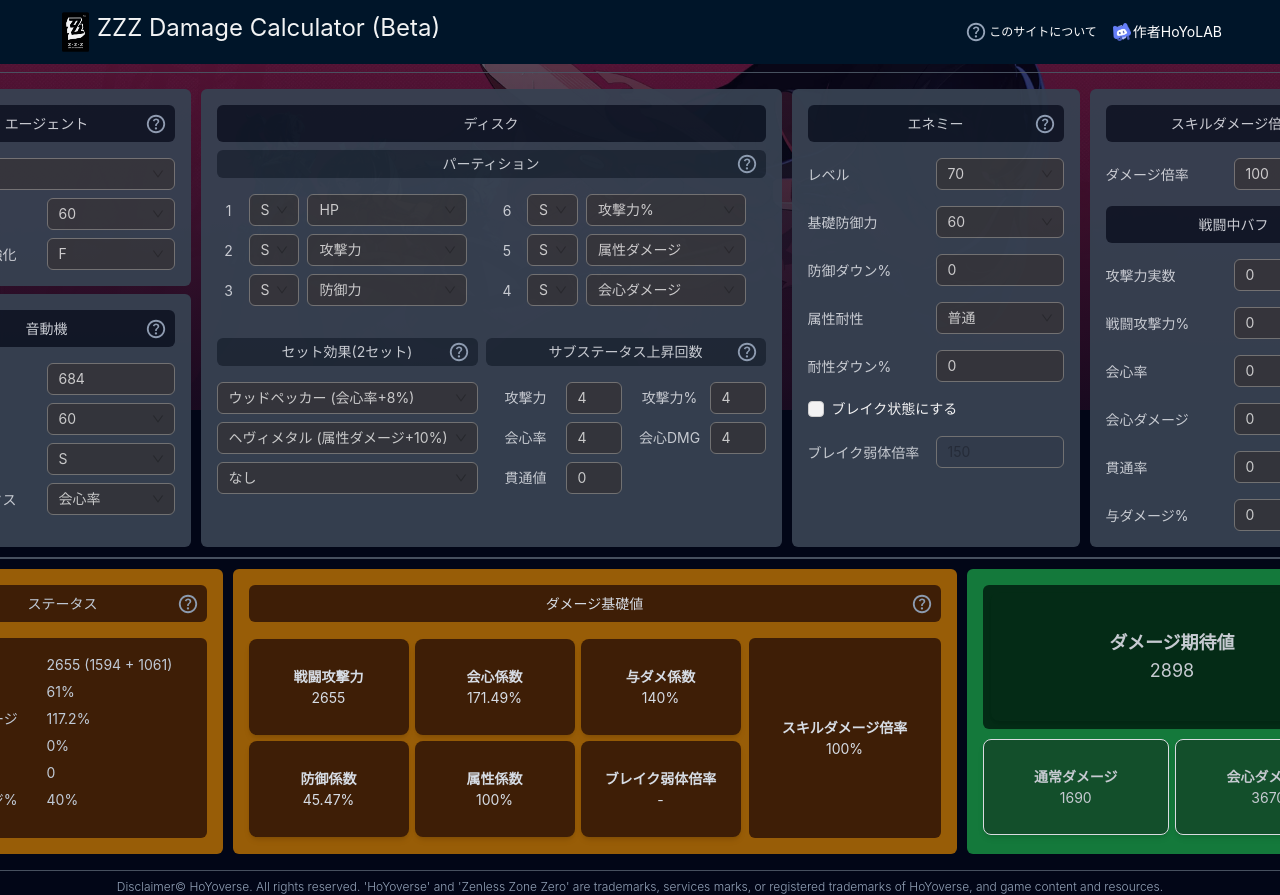
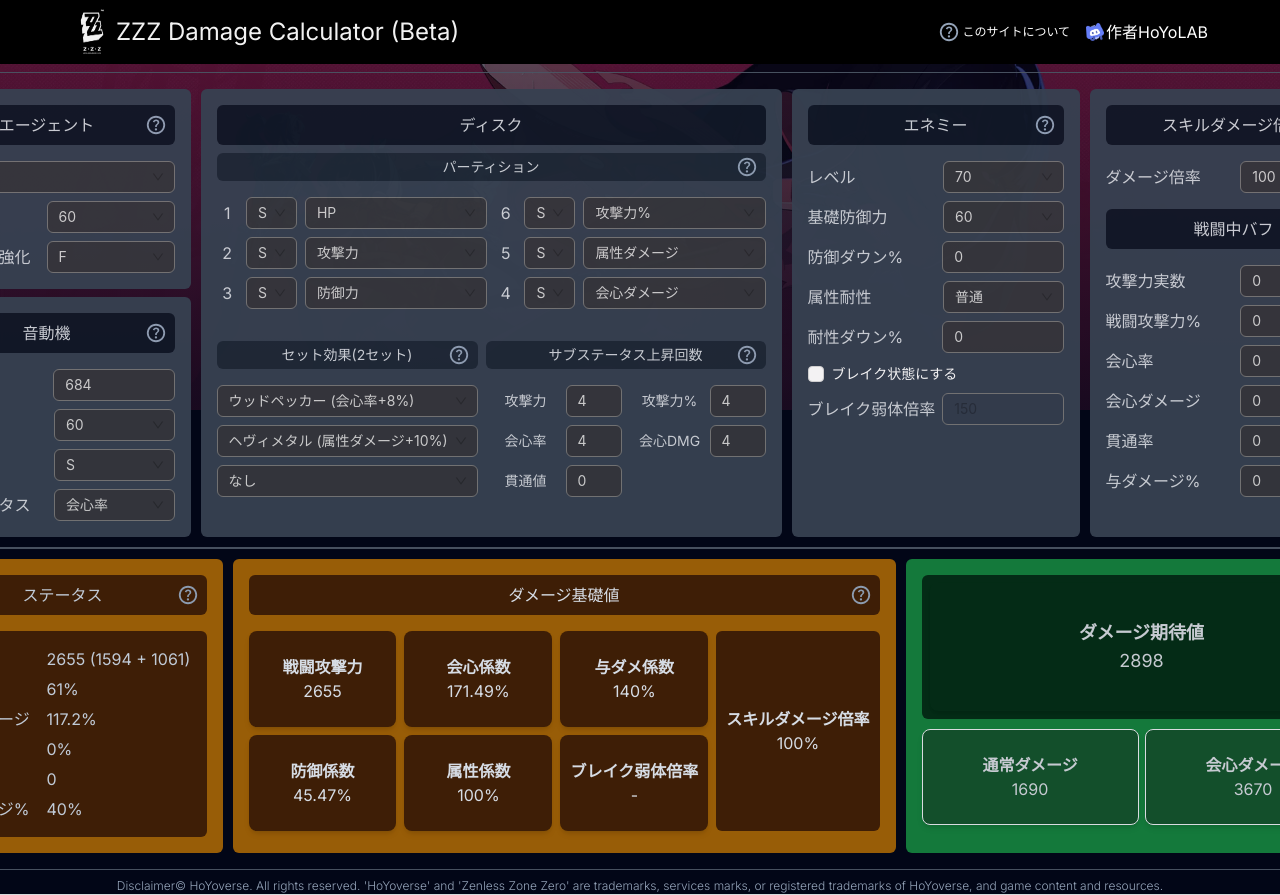
Before and after one commit to negagen/zzz-calculator, a Next.js app: page / in a window 1280 px wide. Shown: the top 895 px of the page. Built offline with nearby package versions, Linux system fonts and the light colour scheme.

Commit message:
Apply responseive design

```diff
--- a/components/features/AdditionalStatusPanel.tsx
+++ b/components/features/AdditionalStatusPanel.tsx
@@ -10,7 +10,7 @@ export const AdditionalStatusPanel = ({
   onChange: (battleStatus: AdditionalStatus) => void;
 }) => {
   return (
-    <div className="flex flex-col items-center w-72 bg-gray-700 rounded-md p-4">
+    <div className="flex flex-col items-center w-72 bg-gray-700 rounded-md p-4 max-md:w-full">
       <div className="mb-4 w-full bg-gray-900 text-center rounded-md p-2 relative">
         スキルダメージ倍率
       </div>
@@ -47,7 +47,7 @@ export const AdditionalStatusPanel = ({
         </div>
       </div>
 
-      <div className="flex flex-col items-center w-full gap-4">
+      <div className="flex flex-col items-center w-full gap-2">
         <StatusInput
           title="攻撃力実数"
           value={battleStatus.attackBonus}
--- a/components/features/AgentStatusPanel.tsx
+++ b/components/features/AgentStatusPanel.tsx
@@ -19,7 +19,7 @@ export const AgentStatusPanel = ({
   ) => void;
 }) => {
   return (
-    <div className="flex flex-col items-center w-72 bg-gray-700 rounded-md p-4">
+    <div className="flex flex-col items-center bg-gray-700 rounded-md p-4 max-md:w-full lg:w-72">
       <div className="mb-4 w-full bg-gray-900 text-center rounded-md p-2 relative">
         エージェント
         <div className="absolute right-2 top-0 h-full flex items-center">
@@ -45,9 +45,9 @@ export const AgentStatusPanel = ({
 
       <div className="flex flex-col items-center gap-2 w-full">
         <div className="flex flex-row items-center w-full gap-2">
-          <div>
+          <div className="w-full">
             <Select
-              className="w-64"
+              className="lg:w-64 max-md:w-full"
               value={agents.indexOf(agent)}
               options={agents.map((agent, i) => ({
                 value: i,
@@ -62,9 +62,9 @@ export const AgentStatusPanel = ({
 
         <div className="flex flex-row items-center w-full gap-2">
           <div className="w-36">レベル</div>
-          <div>
+          <div className="grow">
             <Select
-              className="w-32"
+              className="w-32 max-md:w-full"
               value={level}
               options={[
                 { value: 1, label: "1" },
@@ -84,9 +84,9 @@ export const AgentStatusPanel = ({
 
         <div className="flex flex-row items-center w-full gap-2">
           <div className="w-36">コアスキル強化</div>
-          <div>
+          <div className="grow">
             <Select
-              className="w-32"
+              className="w-32 max-md:w-full"
               value={coreSkillLevel}
               options={[
                 { value: 1, label: "なし" },
--- a/components/features/DamageBasePanel.tsx
+++ b/components/features/DamageBasePanel.tsx
@@ -25,19 +25,19 @@ export const DamageBasePanel = ({ damageBase }: CalculatorProps) => {
                   <br />
                   <p>ダメージは以下の式で計算されます。</p>
                   <p>
-                    <pre className="bg-gray-700 text-white p-2">
+                    <pre className="bg-gray-700 text-white p-2 text-wrap">
                       ダメージ = 攻撃力 * 会心係数 * 与ダメ係数 *
                       スキルダメージ倍率 * 防御係数 * ブレイク弱体倍率 *
                       属性係数
                     </pre>
                   </p>
                   <p>
-                    <pre className="bg-gray-700 text-white p-2">
+                    <pre className="bg-gray-700 text-white p-2 text-wrap">
                       会心係数 = 100 + 会心ダメージ * 会心率
                     </pre>
                   </p>
                   <p>
-                    <pre className="bg-gray-700 text-white p-2">
+                    <pre className="bg-gray-700 text-white p-2 text-wrap">
                       属性係数 = 100 + 属性耐性補正 + 属性耐性ダウン
                     </pre>
                     属性耐性補正は弱点なら20%、耐性なら-20%です。
@@ -48,9 +48,8 @@ export const DamageBasePanel = ({ damageBase }: CalculatorProps) => {
           </div>
         </div>
 
-        <div className="flex flex-row items-center justify-center gap-2">
-          <div className="flex flex-col items-center bg-yellow-700 rounded-md4 text-slate-200">
-            <div className="flex flex-row gap-1.5 justify-between">
+        <div className="flex lg:flex-row max-md:flex-col items-center justify-center gap-2 w-full">
+          <div className="grid max-md:grid-cols-2 lg:grid-cols-3 gap-2 items-center bg-yellow-700 rounded-md text-slate-200 w-full">
             <CalculatorCard text="戦闘攻撃力" value={damageBase.attack} />
             <CalculatorCard
               text="会心係数"
@@ -60,9 +59,6 @@ export const DamageBasePanel = ({ damageBase }: CalculatorProps) => {
               text="与ダメ係数"
               value={`${damageBase.damageBuff}%`}
             />
-            </div>
-
-            <div className="flex flex-row gap-1.5 justify-between mt-1.5">
             <CalculatorCard
               text="防御係数"
               value={`${damageBase.defenseRate}%`}
@@ -76,12 +72,8 @@ export const DamageBasePanel = ({ damageBase }: CalculatorProps) => {
               value={damageBase.isStun ? `${damageBase.stunBonusRate}%` : "-"}
             />
           </div>
-          </div>
 
-          <div
-            className="flex flex-col w-48 items-center justify-center bg-yellow-950 rounded-md text-slate-200"
-            style={{ height: "200px" }}
-          >
+          <div className="flex flex-col w-56 items-center justify-center bg-yellow-950 rounded-md text-slate-200 max-md:w-full max-md:py-4 h-full">
             <div className="font-bold">スキルダメージ倍率</div>
             <div className="">{damageBase.skillDamageRate}%</div>
           </div>
@@ -144,7 +136,7 @@ const CalculatorCard = ({
   value: string | number;
 }) => {
   return (
-    <div className="flex flex-col w-40 h-24 items-center justify-center bg-yellow-950 rounded-lg shadow-md text-slate-200">
+    <div className="flex flex-col h-24 items-center justify-center bg-yellow-950 rounded-lg shadow-md text-slate-200 w-full">
       <div className="font-bold">{text}</div>
       <div className="">{value}</div>
     </div>
--- a/components/features/DiskStatusPanel.tsx
+++ b/components/features/DiskStatusPanel.tsx
@@ -10,7 +10,7 @@ export const DiskStatusPanel = ({
   onChange: (diskStatus: DiskStatus) => void;
 }) => {
   return (
-    <div className="flex flex-col items-center bg-gray-700 rounded-md p-4">
+    <div className="flex flex-col items-center bg-gray-700 rounded-md p-4 max-md:w-full">
       <div className="mb-2 w-full bg-gray-900 text-center rounded-md p-2">
         ディスク
       </div>
@@ -33,26 +33,26 @@ export const DiskStatusPanel = ({
             />
           </div>
         </div>
-        <div className="flex flex-row gap-2 w-full">
+        <div className="flex lg:flex-row max-md:flex-col gap-2 w-full">
           <div className="flex flex-col gap-2 w-full">
             <div className="flex flex-row items-center w-full gap-2">
               <div className="w-6 text-center">1</div>
-              <div className="flex flex-row gap-2">
+              <div className="flex flex-row gap-2 w-full">
                 <Select
                   className="w-18"
                   value={"S"}
                   options={[{ value: "S", label: "S" }]}
                 />
                 <Select
-                  className="w-40"
+                  className="w-40 grow"
                   value={"default"}
                   options={[{ value: "default", label: "HP" }]}
                 />
               </div>
             </div>
-            <div className="flex flex-row items-center w-full gap-2">
+            <div className="flex flex-row items-center w-full gap-2 w-full">
               <div className="w-6 text-center">2</div>
-              <div className="flex flex-row gap-2">
+              <div className="flex flex-row gap-2 w-full">
                 <Select
                   className="w-18"
                   value={diskStatus.slot2.rank}
@@ -70,7 +70,7 @@ export const DiskStatusPanel = ({
                   }}
                 />
                 <Select
-                  className="w-40"
+                  className="w-40 grow"
                   value={"default"}
                   options={[{ value: "default", label: "攻撃力" }]}
                 />
@@ -79,14 +79,14 @@ export const DiskStatusPanel = ({
 
             <div className="flex flex-row items-center w-full gap-2">
               <div className="w-6 text-center">3</div>
-              <div className="flex flex-row gap-2">
+              <div className="flex flex-row gap-2 w-full">
                 <Select
                   className="w-18"
                   value={"S"}
                   options={[{ value: "S", label: "S" }]}
                 />
                 <Select
-                  className="w-40"
+                  className="w-40 grow"
                   value={"default"}
                   options={[{ value: "default", label: "防御力" }]}
                 />
@@ -97,7 +97,7 @@ export const DiskStatusPanel = ({
           <div className="flex flex-col gap-2 w-full">
             <div className="flex flex-row items-center w-full gap-2">
               <div className="w-6 text-center">6</div>
-              <div className="flex flex-row gap-2">
+              <div className="flex flex-row gap-2 w-full">
                 <Select
                   className="w-18"
                   value={diskStatus.slot6.rank}
@@ -116,7 +116,7 @@ export const DiskStatusPanel = ({
                 />
 
                 <Select
-                  className="w-40"
+                  className="w-40 grow"
                   value={diskStatus.slot6.type}
                   options={[
                     { value: "attack", label: "攻撃力%" },
@@ -135,7 +135,7 @@ export const DiskStatusPanel = ({
 
             <div className="flex flex-row items-center w-full gap-2">
               <div className="w-6 text-center">5</div>
-              <div className="flex flex-row gap-2">
+              <div className="flex flex-row gap-2 w-full">
                 <Select
                   className="w-18"
                   value={diskStatus.slot5.rank}
@@ -153,7 +153,7 @@ export const DiskStatusPanel = ({
                   }}
                 />
                 <Select
-                  className="w-40"
+                  className="w-40 grow"
                   value={diskStatus.slot5.type}
                   options={[
                     { value: "attack", label: "攻撃力%" },
@@ -174,7 +174,7 @@ export const DiskStatusPanel = ({
 
             <div className="flex flex-row items-center w-full gap-2">
               <div className="w-6 text-center">4</div>
-              <div className="flex flex-row gap-2">
+              <div className="flex flex-row gap-2 w-full">
                 <Select
                   className="w-18"
                   value={diskStatus.slot4.rank}
@@ -192,7 +192,7 @@ export const DiskStatusPanel = ({
                   }}
                 />
                 <Select
-                  className="w-40"
+                  className="w-40 grow"
                   value={diskStatus.slot4.type}
                   options={[
                     { value: "critRate", label: "会心率" },
@@ -213,7 +213,7 @@ export const DiskStatusPanel = ({
           </div>
         </div>
 
-        <div className="flex flex-row gap-2 w-full mt-4">
+        <div className="flex lg:flex-row max-md:flex-col gap-2 w-full mt-4">
           <div className="flex flex-col gap-2 w-full text-sm">
             <div className="mb-2 mt-2 w-full text-sm bg-gray-800 text-center rounded-md py-1 px-2 relative">
               セット効果(2セット)
--- a/components/features/EnemyStatusPanel.tsx
+++ b/components/features/EnemyStatusPanel.tsx
@@ -11,14 +11,14 @@ export const EnemyStatusPanel = ({
   onChange: (enemyStatus: EnemyStatus) => void;
 }) => {
   return (
-    <div className="flex flex-col items-center w-72 bg-gray-700 rounded-md p-4">
+    <div className="flex flex-col items-center w-72 bg-gray-700 rounded-md p-4 max-md:w-full">
       <div className="mb-4 w-full bg-gray-900 text-center rounded-md p-2 relative">
         エネミー
         <div className="absolute right-2 top-0 h-full flex items-center">
           <HelpButton
             title="エネミー設定"
             content={
-              <div className="flex flex-col gap-1.5">
+              <div className="flex flex-col gap-1.5 text-wrap">
                 <p>エネミーのステータスを設定できます。</p>
                 <p>
                   防御係数や属性係数、ブレイク弱体倍率は自動的にダメージ基礎値へと反映されます。
@@ -38,21 +38,21 @@ export const EnemyStatusPanel = ({
                 <br />
                 <p>防御係数は以下の式で計算しています。</p>
                 <p>
-                  <pre className="bg-gray-700 text-white p-2">
+                  <pre className="bg-gray-700 text-white p-2 text-wrap">
                     防御係数 = エージェントレベル係数 / ( エージェントレベル係数
                     + 有効防御力 )
                   </pre>
 
-                  <pre className="bg-gray-700 text-white p-2">
+                  <pre className="bg-gray-700 text-white p-2 text-wrap">
                     有効防御力 = [ 防御力 × ( 1 - 防御デバフ ) × ( 1 - 貫通率 )
                     ] - 貫通値
                   </pre>
 
-                  <pre className="bg-gray-700 text-white p-2">
+                  <pre className="bg-gray-700 text-white p-2 text-wrap">
                     防御力 = エネミーレベル係数 * 基礎防御力 / 50
                   </pre>
 
-                  <pre className="bg-gray-700 text-white p-2">
+                  <pre className="bg-gray-700 text-white p-2 text-wrap">
                     有効防御力 ≧ 0
                   </pre>
                 </p>
@@ -62,11 +62,11 @@ export const EnemyStatusPanel = ({
         </div>
       </div>
 
-      <div className="flex flex-col items-center gap-4 w-full">
+      <div className="flex flex-col items-center gap-2 w-full">
         <div className="flex flex-row items-center w-full">
-          <div className="w-32">レベル</div>
+          <div className="w-36">レベル</div>
           <Select
-            className="w-32"
+            className="w-32 grow"
             value={enemyStatus.level}
             options={[
               { value: 10, label: "10" },
@@ -86,9 +86,9 @@ export const EnemyStatusPanel = ({
         </div>
 
         <div className="flex flex-row items-center w-full">
-          <div className="w-32">基礎防御力</div>
+          <div className="w-36">基礎防御力</div>
           <Select
-            className="w-32"
+            className="w-32 grow"
             value={enemyStatus.defense}
             options={[
               { value: 10, label: "10" },
@@ -124,9 +124,9 @@ export const EnemyStatusPanel = ({
         />
 
         <div className="flex flex-row items-center w-full">
-          <div className="w-32">属性耐性</div>
+          <div className="w-36">属性耐性</div>
           <Select
-            className="w-32"
+            className="w-32 grow"
             defaultValue={enemyStatus.damageRes}
             options={[
               { value: -20, label: "弱点" },
@@ -164,9 +164,9 @@ export const EnemyStatusPanel = ({
         </div>
 
         <div className="flex flex-row items-center w-full">
-          <div className="w-32">ブレイク弱体倍率</div>
+          <div className="w-36">ブレイク弱体倍率</div>
           <Input
-            className="w-32"
+            className="w-32 grow"
             placeholder="ブレイク弱体倍率"
             type="number"
             value={enemyStatus.stunDamageMultiplier}
--- a/components/features/EngineStatusPanel.tsx
+++ b/components/features/EngineStatusPanel.tsx
@@ -16,7 +16,7 @@ export const EngineStatusPanel = ({
   onChange: (engineStatus: EngineStatus) => void;
 }) => {
   return (
-    <div className="flex flex-col items-center w-72 bg-gray-700 rounded-md p-4 h-full">
+    <div className="flex flex-col items-center w-72 bg-gray-700 rounded-md p-4 h-full max-md:w-full">
       <div className="mb-4 w-full bg-gray-900 text-center rounded-md p-2 relative">
         音動機
         <div className="absolute right-2 top-0 h-full flex items-center">
@@ -59,9 +59,9 @@ export const EngineStatusPanel = ({
         />
 
         <div className="flex flex-row items-center w-full">
-          <div className="w-32">レベル上限</div>
+          <div className="w-36">レベル上限</div>
           <Select
-            className="w-32"
+            className="w-32 grow"
             value={engineStatus.level}
             options={[
               { value: 10, label: "10" },
@@ -85,9 +85,9 @@ export const EngineStatusPanel = ({
         </div>
 
         <div className="flex flex-row items-center w-full">
-          <div className="w-32">武器ランク</div>
+          <div className="w-36">武器ランク</div>
           <Select
-            className="w-32"
+            className="w-32 grow"
             value={engineStatus.rank}
             options={[
               { value: "S", label: "S" },
@@ -108,9 +108,9 @@ export const EngineStatusPanel = ({
         </div>
 
         <div className="flex flex-row items-center w-full">
-          <div className="w-32">上級ステータス</div>
+          <div className="w-36">上級ステータス</div>
           <Select
-            className="w-32"
+            className="w-32 grow"
             value={engineStatus.statusType}
             options={[
               { value: "critRate", label: "会心率" },
--- a/components/features/HelpButton.tsx
+++ b/components/features/HelpButton.tsx
@@ -15,6 +15,7 @@ export const HelpButton = ({
     Modal.info({
       title: title,
       content: content,
+      className: "max-md:w-full",
       width: "960px",
     });
   };
@@ -33,7 +34,9 @@ export const HelpButton = ({
       >
         <path d="M478-240q21 0 35.5-14.5T528-290q0-21-14.5-35.5T478-340q-21 0-35.5 14.5T428-290q0 21 14.5 35.5T478-240Zm-36-154h74q0-33 7.5-52t42.5-52q26-26 41-49.5t15-56.5q0-56-41-86t-97-30q-57 0-92.5 30T342-618l66 26q5-18 22.5-39t53.5-21q32 0 48 17.5t16 38.5q0 20-12 37.5T506-526q-44 39-54 59t-10 73Zm38 314q-83 0-156-31.5T197-197q-54-54-85.5-127T80-480q0-83 31.5-156T197-763q54-54 127-85.5T480-880q83 0 156 31.5T763-763q54 54 85.5 127T880-480q0 83-31.5 156T763-197q-54 54-127 85.5T480-80Zm0-80q134 0 227-93t93-227q0-134-93-227t-227-93q-134 0-227 93t-93 227q0 134 93 227t227 93Zm0-320Z" />
       </svg>
-      {description && <p className="text-xs h-4">{description}</p>}
+      {description && (
+        <p className="text-xs h-4 max-md:hidden">{description}</p>
+      )}
     </div>
   );
 };
--- a/components/features/StatusInput.tsx
+++ b/components/features/StatusInput.tsx
@@ -13,9 +13,9 @@ export const StatusInput = ({
 }) => {
   return (
     <div className="flex flex-row items-center w-full">
-      <div className="w-32">{title}</div>
+      <div className="w-36">{title}</div>
       <Input
-        className="w-32"
+        className="w-32 grow"
         type="number"
         disabled={disabled || false}
         value={value}
--- a/components/features/StatusPanel.tsx
+++ b/components/features/StatusPanel.tsx
@@ -3,7 +3,7 @@ import { HelpButton } from "./HelpButton";
 
 export const StatusPanel = ({ baseStatus }: { baseStatus: BaseStatus }) => {
   return (
-    <div className="flex flex-col items-center w-80 bg-yellow-700 rounded-md p-4 text-slate-300">
+    <div className="flex flex-col items-center w-80 bg-yellow-700 rounded-md p-4 text-slate-300 max-md:w-full">
       <div className="mb-4 w-full bg-yellow-950 text-center rounded-md p-2 relative">
         ステータス
         <div className="absolute right-2 top-0 h-full flex items-center">
--- a/components/pages/Calculator.tsx
+++ b/components/pages/Calculator.tsx
@@ -5,8 +5,6 @@ import Image from "next/image";
 import { ConfigProvider, Divider, Layout, Space } from "antd";
 import { HelpButton } from "@/components/features";
 import { Analytics } from "@vercel/analytics/react";
-
-const { Header, Footer, Content } = Layout;
 
 import {
   Agent,
@@ -62,18 +60,19 @@ export const Calculator = () => {
     <AntdConfigProvider>
       <Analytics />
 
-      <Layout>
-        <Header className="flex flex-row justify-between h-16">
-          <h1 className="flex flex-row text-2xl text-white p-3 rounded-md opacity-95">
+      <div className="flex flex-row justify-between h-16 max-md:px-3 px-16 bg-black">
+        <div className="flex flex-row text-white lg:p-3 rounded-md opacity-95 items-center h-full">
+          <div className="aspect-[111/149] justify-center flex">
             <Image
-              width={27}
-              height={50}
+              width={32}
+              height={43}
               src="/images/logo.png"
               alt="Background"
-              className="mr-2 relative top-0"
+              className="lg:mr-2 lg:relative lg:top-0"
             />
-            ZZZ Damage Calculator (Beta)
-          </h1>
+          </div>
+          <h1 className="lg:text-2xl">ZZZ Damage Calculator (Beta)</h1>
+        </div>
         <div className="flex flex-row">
           <div className="flex items-center text-white hover:bg-gray-700 cursor-pointer gap-0.5 px-2">
             <HelpButton
@@ -155,13 +154,13 @@ export const Calculator = () => {
                 src="/images/hoyolab.png"
                 alt="Background"
               />
-                作者HoYoLAB
+              <div className="max-md:hidden">作者HoYoLAB</div>
             </a>
           </div>
         </div>
-        </Header>
+      </div>
 
-        <Content
+      <div
         className="flex relative flex-col items-center bg-slate-950 text-gray-300"
         style={{ minHeight: "calc(100vh - 64px)" }}
       >
@@ -177,10 +176,10 @@ export const Calculator = () => {
           style={{ minHeight: "60vh" }}
         ></div>
 
-          <div className="flex flex-col p-4 border border-3 border-gray-600 rounded-lg z-10 opacity-95 mt-2">
-            <div className="flex flex-col gap-2.5">
-              <div className="flex flex-row gap-2.5">
-                <div className="flex flex-col items-center w-72 rounded-md gap-2">
+        <div className="flex flex-col p-4 border border-3 border-gray-600 rounded-lg z-10 opacity-95 mt-2 max-md:w-full">
+          <div className="flex flex-col gap-2.5 max-md:w-full">
+            <div className="flex gap-2.5 lg:flex-row max-md:flex-col max-md:w-full">
+              <div className="flex flex-col items-center rounded-md gap-2 lg:w-72 max-md:w-full">
                 <AgentStatusPanel
                   agent={agent}
                   level={agentLevel}
@@ -218,23 +217,21 @@ export const Calculator = () => {
 
             <div className="h-0.5 w-full bg-gray-600"></div>
 
-              <div className="flex flex-row gap-2.5">
+            <div className="flex lg:flex-row max-md:flex-col gap-2.5">
               <StatusPanel baseStatus={baseStatus} />
               <DamageBasePanel damageBase={damageBase} />
             </div>
           </div>
         </div>
 
-          <div className="mt-2 flex flex-row gap-2.5 z-10 text-xs font-light text-slate-400">
+        <div className="mt-2 flex flex-row gap-2.5 z-10 text-xs font-light text-slate-400 max-md:w-3/4 max-md:text-center max-md:py-2">
           <p>
-              Disclaimer© HoYoverse. All rights reserved. &#39;HoYoverse&#39;
-              and &#39;Zenless Zone Zero&#39; are trademarks, services marks, or
-              registered trademarks of HoYoverse, and game content and
-              resources.
+            Disclaimer© HoYoverse. All rights reserved. &#39;HoYoverse&#39; and
+            &#39;Zenless Zone Zero&#39; are trademarks, services marks, or
+            registered trademarks of HoYoverse, and game content and resources.
           </p>
         </div>
-        </Content>
-      </Layout>
+      </div>
     </AntdConfigProvider>
   );
 };
```
Lines whose indentation alone changed are shown as unchanged.
